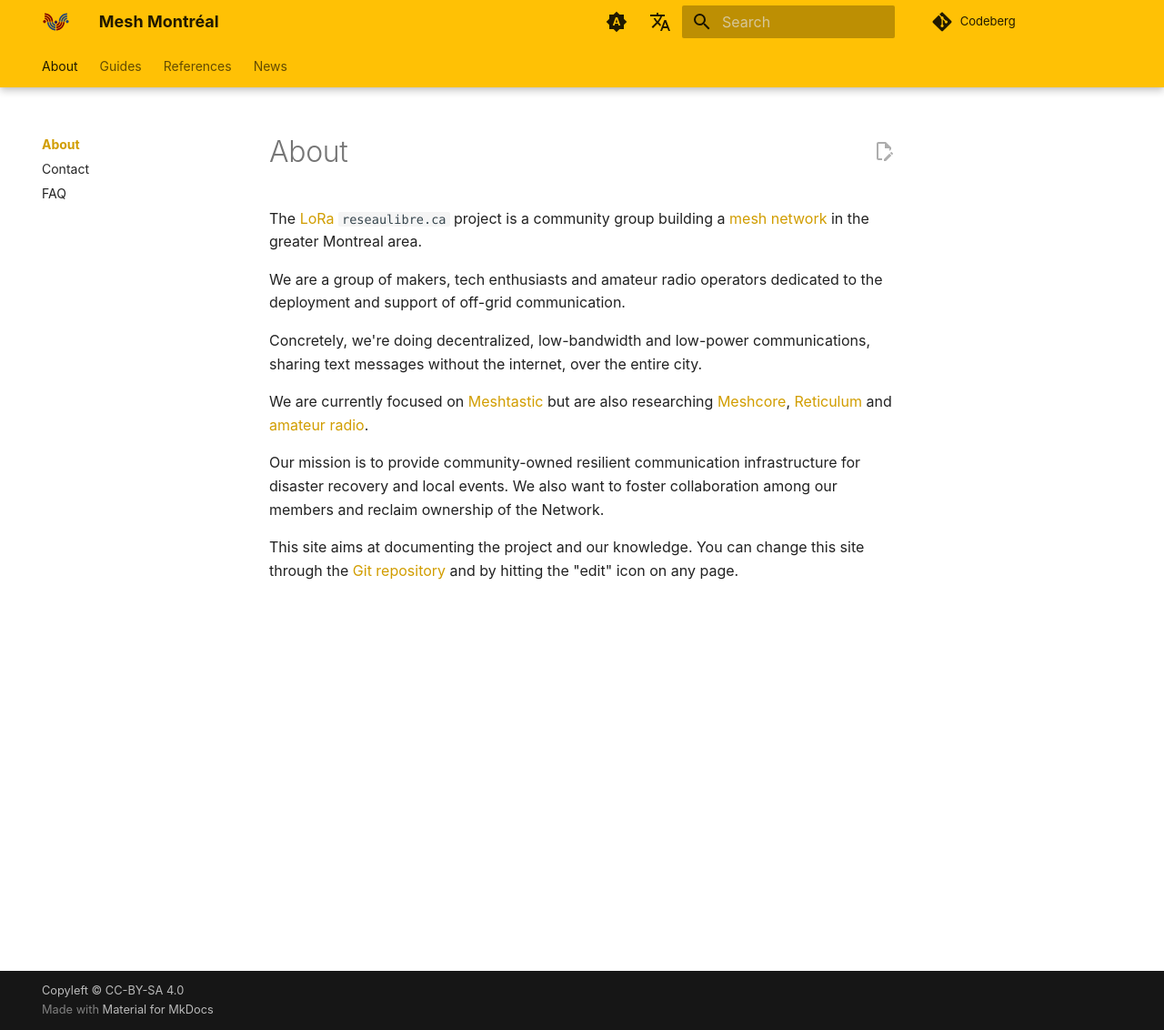
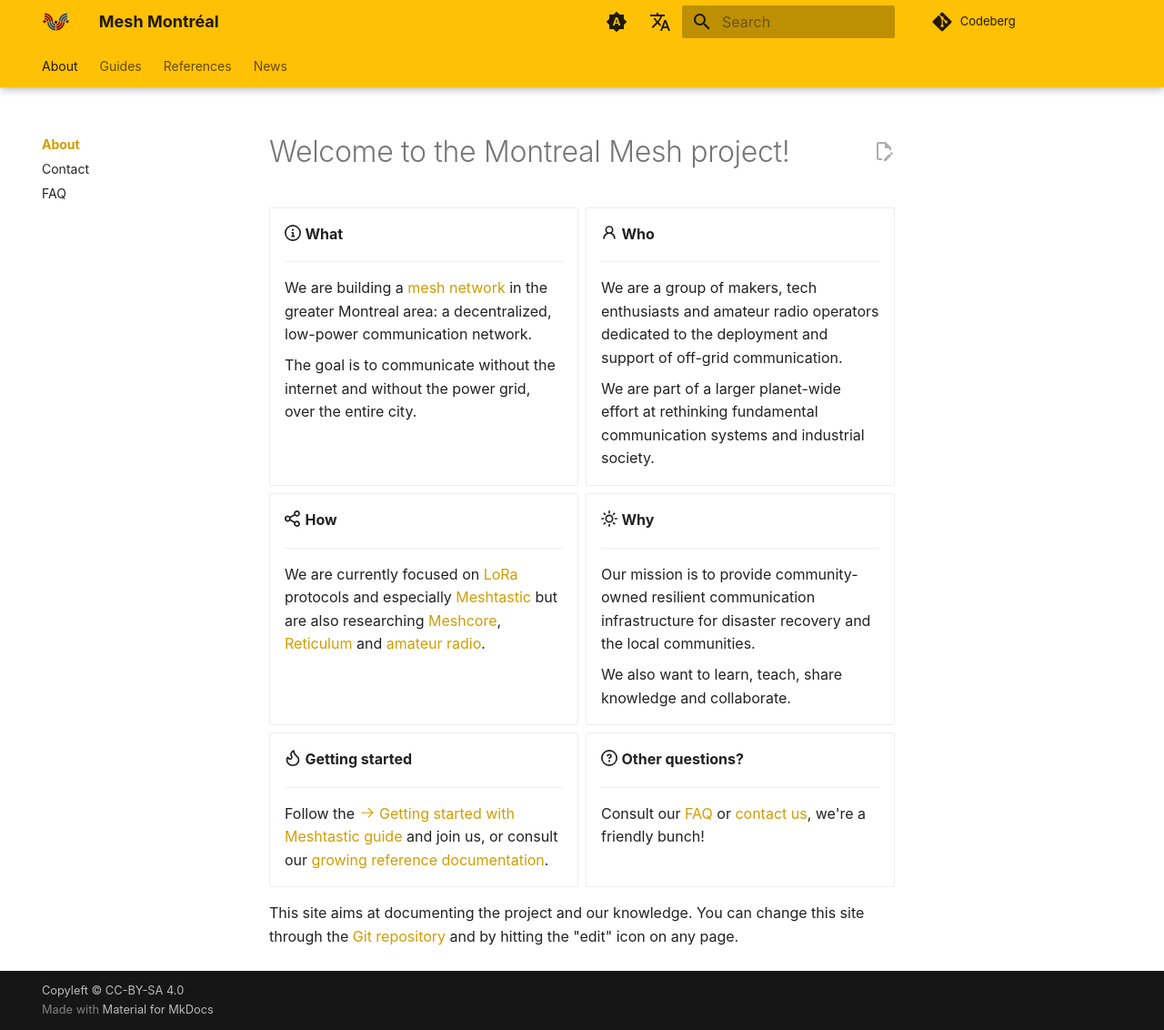
Before and after one commit to ReseauLibre/lora.reseaulibre.ca, an MkDocs documentation site: the page built from docs/index.md, in a window 1280 px wide and 1132 px high. Shown: the whole window at 91% size. Built offline with MkDocs 1.6.1 and Material for MkDocs 9.7.7, drawn with Linux system fonts in a browser that asks for light colours; plug-ins that fetch from the network failed and are left out; comment, search, counter and statistics services are not loaded.

Commit message:
rewire the frontpage into cards to be a little more welcoming
The "cards" grid has been built with this mkdocs feature:

https://squidfunk.github.io/mkdocs-material/reference/grids/

... and feels a little more welcoming than the previous "wall of
text". I kind of got carried away and rewrite some of the text as
well, but the spirit is mostly unchanged.

Before

- What: "a mesh network in the greater Montreal area [...] a
  decentralized, low-bandwidth and low-power communications, sharing
  text messages without the internet, over the entire city."

- Who: "We are group of makers, tech enthusiasts and amateur radio
  operators dedicated to the deployment and support of off-grid
  communication."

- How: "We are currently focused on LoRa protocols and especially
  Meshtastic but are also researching Meshcore, Reticulum and amateur
  radio."

- Why: "Our mission is to provide community-owned resilient
  communication infrastructure for disaster recovery and local
  events. We also want to foster collaboration among our members and
  reclaim ownership of the Network."

After:

- What: "We are building a mesh network in the greater Montreal area:
  a decentralized, low-power communication network. The goal is to
  communicate without the internet and without the power grid, over the
  entire city." (streamlined, mostly unchanged)

- Who: "We are a group of makers, tech enthusiasts and amateur radio
  operators dedicated to the deployment and support of off-grid
  communication." (unchanged)

  "We are part of a larger planet-wide effort at rethinking fundamental
  communication systems and industrial society." (added)

- How: "We are currently focused on LoRa protocols and especially
  Meshtastic but are also researching Meshcore, Reticulum and amateur
  radio." (unchanged)

- Why: "Our mission is to provide community-owned resilient
  communication infrastructure for disaster recovery and the local
  communities." (unchanged)

  "We also want to learn, teach, share knowledge and
  collaborate." (rephrased)

Also added the "Getting started" and "Other questions" hot links.

```diff
--- a/docs/index.md
+++ b/docs/index.md
@@ -1,22 +1,59 @@
-# About
+# Welcome to the Montreal Mesh project!
 
-The [LoRa](https://en.wikipedia.org/wiki/LoRa) `reseaulibre.ca` project is a community group building a
-[mesh network](https://en.wikipedia.org/wiki/Mesh_networking) in the greater Montreal area.
+<div class="grid cards" markdown>
 
-We are a group of makers, tech enthusiasts and amateur radio operators
-dedicated to the deployment and support of off-grid communication.
+-   :octicons-info-16: **What**
 
-Concretely, we're doing decentralized, low-bandwidth and low-power
-communications, sharing text messages without the internet, over the
-entire city.
+    ---
 
-We are currently focused on [Meshtastic](https://meshtastic.org/) but are also researching
-[Meshcore](https://meshcore.co.uk/), [Reticulum](https://reticulum.network/) and [amateur radio](https://en.wikipedia.org/wiki/Amateur_radio).
+    We are building a [mesh network](https://en.wikipedia.org/wiki/Mesh_networking) in the greater Montreal area:
+    a decentralized, low-power communication network.
 
-Our mission is to provide community-owned resilient communication
-infrastructure for disaster recovery and local events. We also want to
-foster collaboration among our members and reclaim ownership of the
-Network.
+    The goal is to communicate without the internet and without the
+    power grid, over the entire city.
+
+-   :octicons-person-16: **Who**
+
+    ---
+
+    We are a group of makers, tech enthusiasts and amateur radio operators dedicated to the deployment and support of off-grid communication.
+
+    We are part of a larger planet-wide effort at rethinking
+    fundamental communication systems and industrial society.
+
+-   :octicons-share-android-16: **How**
+
+    ---
+
+    We are currently focused on [LoRa](https://en.wikipedia.org/wiki/LoRa) protocols and especially
+    [Meshtastic](https://meshtastic.org/) but are also researching [Meshcore](https://meshcore.co.uk/),
+    [Reticulum](https://reticulum.network/) and [amateur radio](https://en.wikipedia.org/wiki/Amateur_radio).
+
+-   :octicons-sun-16: **Why**
+
+    ---
+
+    Our mission is to provide community-owned resilient communication
+    infrastructure for disaster recovery and the local communities.
+
+    We also want to learn, teach, share knowledge and collaborate.
+
+-   :octicons-flame-16: **Getting started**
+
+    ---
+
+    Follow the [:octicons-arrow-right-24: Getting started with
+    Meshtastic guide](guides/meshtastic.md) and join us, or consult
+    our [growing reference documentation](references/index.md).
+
+-   :octicons-question-16: **Other questions?**
+
+    ---
+
+    Consult our [FAQ](guides/faq.md) or [contact us](contact.md),
+    we're a friendly bunch!
+
+</div>
 
 This site aims at documenting the project and our knowledge. You can
 change this site through the [Git repository](https://codeberg.org/anarcat/lora-reseaulibre-ca) and by hitting the
--- a/mkdocs.yml
+++ b/mkdocs.yml
@@ -31,10 +31,14 @@
   - News: news/index.md
 markdown_extensions:
   - admonition
+  - attr_list
   - footnotes
   - md_in_html
   - pymdownx.details
   - pymdownx.superfences
+  - pymdownx.emoji:
+      emoji_index: !!python/name:material.extensions.emoji.twemoji
+      emoji_generator: !!python/name:material.extensions.emoji.to_svg
   - tables
 theme:
   name: material
```
